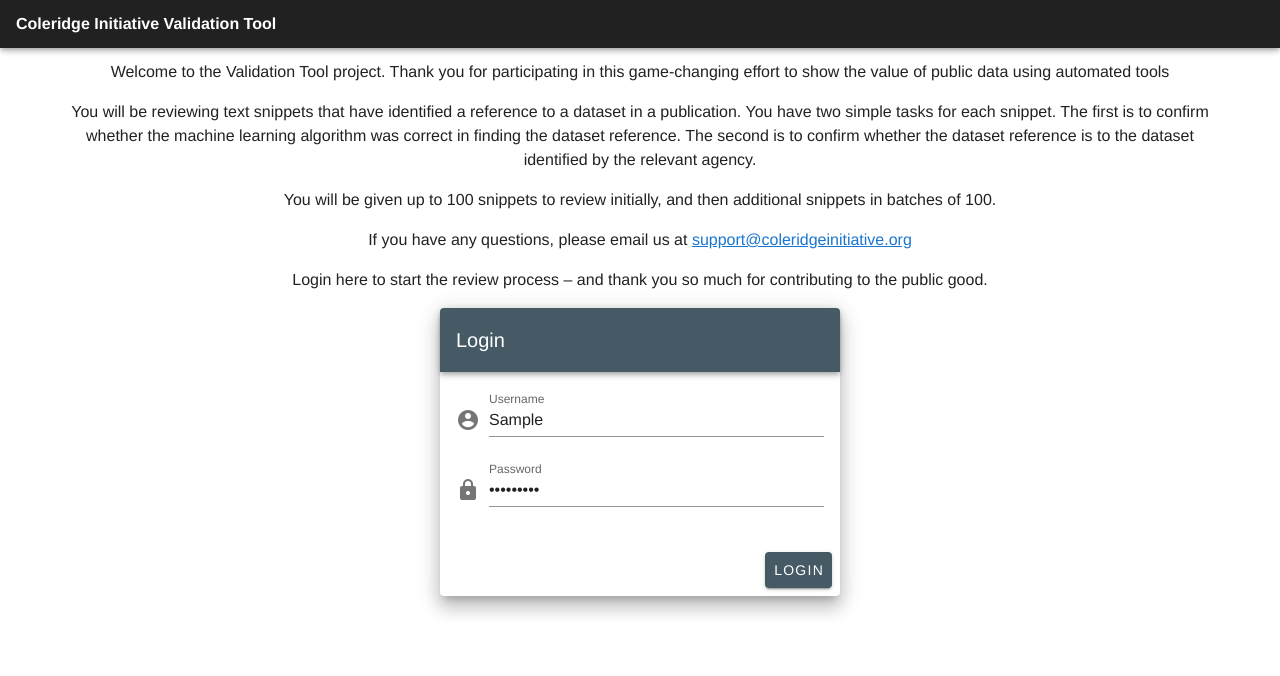
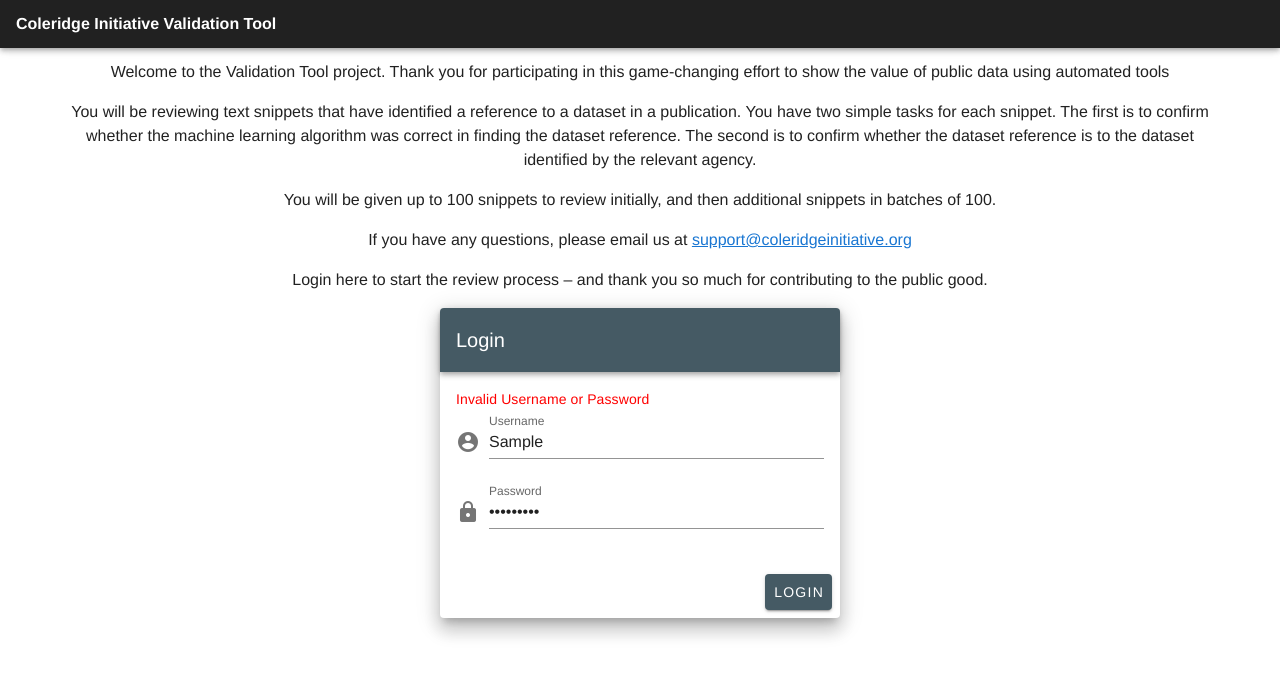
Before and after one commit to sciserver/validation-tool, a Vue app in the folder validation-tool-frontend/: page /login in a window 1280 px wide. Both pictures are taken after typing "Sample", "Sample123" into the empty fields and a click on the button "LOGIN". Shown: the top 676 px of the page. Built offline with nearby package versions, Linux system fonts and the light colour scheme; no server answers.

Commit message:
Frontend - Adding Login error and remove link from dataset mention

```diff
--- a/validation-tool-frontend/src/views/Login.vue
+++ b/validation-tool-frontend/src/views/Login.vue
@@ -25,6 +25,7 @@
               <v-toolbar-title>Login</v-toolbar-title>
             </v-toolbar>
             <v-card-text>
+              <span style="color: red;" v-show="authError">Invalid Username or Password</span>
               <!-- <v-form> -->
                 <v-text-field
                   prepend-icon="mdi-account-circle"
@@ -66,6 +67,7 @@
     username: '',
     password: '',
     loginInProgress: false,
+    authError: false,
   }),
   created() {
     if (this.$store.getters.isLoggedIn) {
@@ -75,6 +77,7 @@
   methods: {
     authenticate() {
       this.loginInProgress = true
+      this.authError = false
       let username = this.username
       let password = this.password
       this.$store.dispatch('login', { username, password })
@@ -84,6 +87,7 @@
             this.$router.push('/review')
           } else {
             // show login error
+            this.authError = true
             console.log('LOGIN ERROR')
           }
         })
--- a/validation-tool-frontend/src/views/Review.vue
+++ b/validation-tool-frontend/src/views/Review.vue
@@ -61,8 +61,9 @@
                 </v-col>
                 <v-col cols="3">
                   <div class="mention-dataset">
-                    <a v-show="!!review.dataset_alias_url" :href="`${review.dataset_alias_url}`" target="_blank">{{ review.dataset_alias }}</a>
-                    <span v-show="!review.dataset_alias_url">{{ review.dataset_alias }}</span>
+                    <!-- <a v-show="!!review.dataset_alias_url" :href="`${review.dataset_alias_url}`" target="_blank">{{ review.dataset_alias }}</a>
+                    <span v-show="!review.dataset_alias_url">{{ review.dataset_alias }}</span> -->
+                    <span>{{ review.dataset_alias }}</span>
                   </div>
                   <v-btn-toggle dense
                     class="mention-actions"
```
